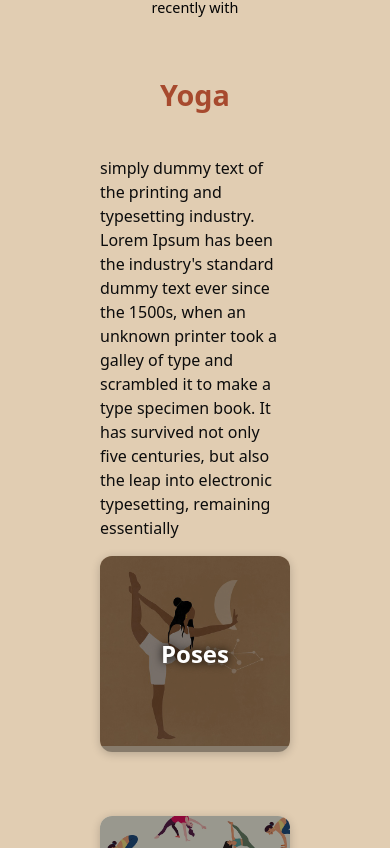
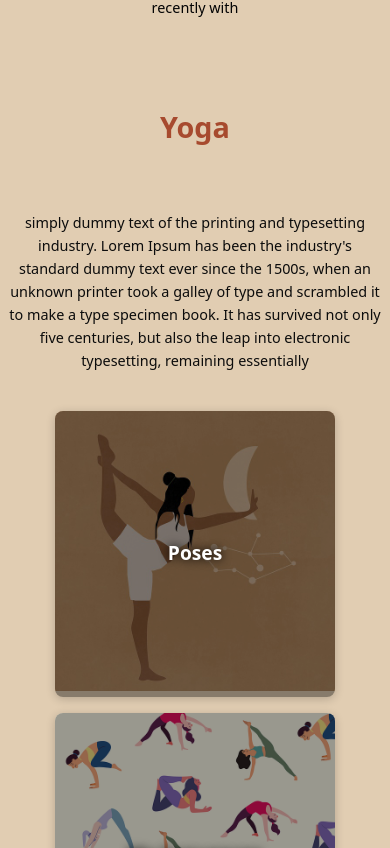
Before and after one commit to IsabelTizon/inner-flow, a React (Vite) app: page / in a window 390 px wide. Shown: the part 1496-2344 px from the top of the page. Built offline with nearby package versions, Linux system fonts and the light colour scheme.

Commit message:
Add responsive styles to ClickCard and Yoga components
Enhanced the ClickCard and Yoga component CSS modules with responsive design rules for better display on various screen sizes. Added hover effects and improved layout, spacing, and typography for mobile and tablet devices.

```diff
--- a/src/components/globals/ClickCard/ClickCard.module.css
+++ b/src/components/globals/ClickCard/ClickCard.module.css
@@ -1,10 +1,18 @@
 .container {
 	position: relative;
-	width: 350px;
+	width: 100%;
+	max-width: 350px;
 	height: auto;
 	overflow: hidden;
 	border-radius: 12px;
 	box-shadow: 0 2px 10px rgba(0, 0, 0, 0.2);
+	transition: transform 0.3s ease, box-shadow 0.3s ease;
+	text-decoration: none;
+}
+
+.container:hover {
+	transform: translateY(-5px);
+	box-shadow: 0 4px 20px rgba(0, 0, 0, 0.3);
 }
 
 .image {
@@ -24,10 +32,51 @@
 	justify-content: center;
 	align-items: center;
 	background-color: rgba(0, 0, 0, 0.4);
+	transition: background-color 0.3s ease;
+}
+
+.container:hover .overlay {
+	background-color: rgba(0, 0, 0, 0.6);
 }
 
 .titleCard {
 	color: white;
 	font-size: 1.5rem;
 	text-shadow: 0 0 10px black;
+	text-align: center;
+	padding: 1rem;
 }
+
+/* Responsive Design */
+@media (max-width: 768px) {
+	.container {
+		max-width: 300px;
+	}
+
+	.titleCard {
+		font-size: 1.3rem;
+		padding: 0.8rem;
+	}
+}
+
+@media (max-width: 480px) {
+	.container {
+		max-width: 280px;
+		border-radius: 8px;
+	}
+
+	.titleCard {
+		font-size: 1.2rem;
+		padding: 0.6rem;
+	}
+}
+
+@media (max-width: 360px) {
+	.container {
+		max-width: 250px;
+	}
+
+	.titleCard {
+		font-size: 1.1rem;
+	}
+}
--- a/src/pages/Home/components/Yoga/Yoga.module.css
+++ b/src/pages/Home/components/Yoga/Yoga.module.css
@@ -1,27 +1,96 @@
 .section {
 	display: flex;
 	flex-direction: column;
-	margin: 0 100px;
+	padding: 4rem 2rem;
+	max-width: 1400px;
+	margin: 0 auto;
 }
 .titleContainer {
 	display: flex;
 	justify-content: center;
+	margin-bottom: 2rem;
 }
 .title {
 	color: #a34227f2;
+	font-size: 2.5rem;
 }
 .textContainer {
 	display: flex;
 	flex-direction: column;
 	align-items: center;
+	max-width: 800px;
+	margin: 0 auto 3rem auto;
+	text-align: center;
 }
 .text {
 	color: rgb(12, 12, 12);
+	line-height: 1.6;
 }
 .cardsContainer {
 	display: flex;
 	flex-direction: row;
 	flex-wrap: wrap;
 	justify-content: center;
-	gap: 4rem;
+	gap: 2rem;
 }
+
+/* Responsive Design */
+@media (max-width: 1024px) {
+	.section {
+		padding: 3rem 1.5rem;
+	}
+
+	.cardsContainer {
+		gap: 1.5rem;
+	}
+}
+
+@media (max-width: 768px) {
+	.section {
+		padding: 2.5rem 1rem;
+	}
+
+	.title {
+		font-size: 2rem;
+	}
+
+	.textContainer {
+		margin-bottom: 2rem;
+	}
+
+	.text {
+		font-size: 0.95rem;
+	}
+
+	.cardsContainer {
+		flex-direction: column;
+		align-items: center;
+		gap: 1.5rem;
+	}
+}
+
+@media (max-width: 480px) {
+	.section {
+		padding: 2rem 0.5rem;
+	}
+
+	.titleContainer {
+		margin-bottom: 1.5rem;
+	}
+
+	.title {
+		font-size: 1.8rem;
+	}
+
+	.textContainer {
+		margin-bottom: 1.5rem;
+	}
+
+	.text {
+		font-size: 0.9rem;
+	}
+
+	.cardsContainer {
+		gap: 1rem;
+	}
+}
```
